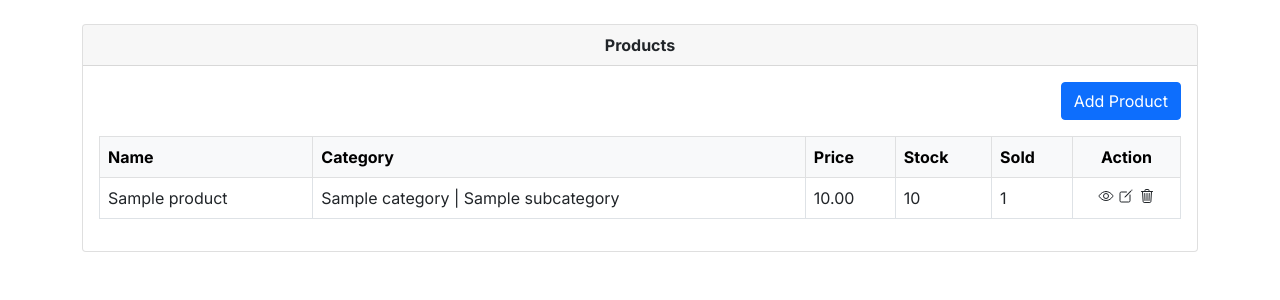
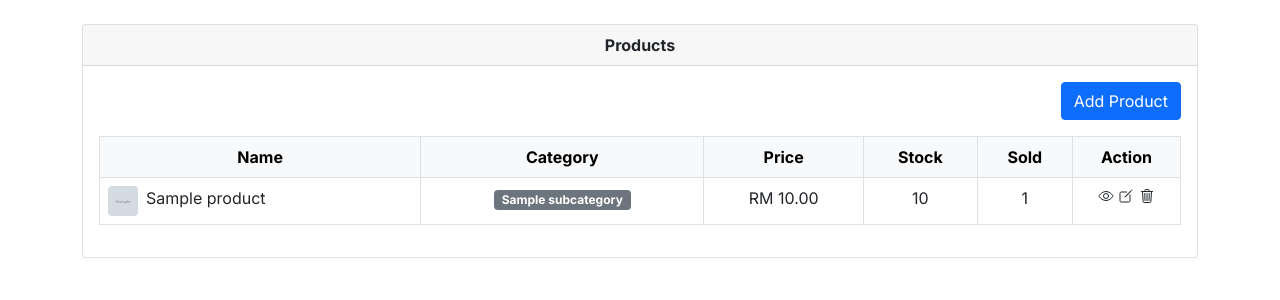
Before and after one commit to salehuddn/csc574project, a PHP site: page /products/view.php in a window 1280 px wide. Shown: the part 56-356 px from the top of the page. Run offline with PHP 8.4, Linux system fonts and the light colour scheme; tables that the repository leaves empty hold one stand-in row (values such as "Sample post"); grey boxes marked "Sample" are stand-in pictures.

Commit message:
update product list page

```diff
--- a/layouts/scripts.php
+++ b/layouts/scripts.php
@@ -3,4 +3,4 @@
 <script src="https://cdn.jsdelivr.net/npm/bootstrap@5.1.3/dist/js/bootstrap.bundle.min.js"
   integrity="sha384-ka7Sk0Gln4gmtz2MlQnikT1wXgYsOg+OMhuP+IlRH9sENBO0LRn5q+8nbTov4+1p"
   crossorigin="anonymous"></script>
-<script src="scripts.js"></script>
+<script src="../scripts.js"></script>
--- a/products/view.php
+++ b/products/view.php
@@ -53,6 +53,20 @@
   <title>GracefulGlam | Products</title>
 
   <?php @include('../layouts/header.php') ?>
+
+  <style>
+    .bg-male {
+      background-color: #274c77 !important;
+    }
+
+    .bg-female {
+      background-color: #da627d !important;
+    }
+
+    .bg-unisex {
+      background-color: #a98467 !important;
+    }
+  </style>
 </head>
 
 <body>
@@ -78,11 +92,11 @@
                 <table class="table table-bordered">
                   <thead class="border">
                     <tr class="table-light">
-                      <th scope="col">Name</th>
-                      <th scope="col">Category</th>
-                      <th scope="col">Price</th>
-                      <th scope="col">Stock</th>
-                      <th scope="col">Sold</th>
+                      <th scope="col" class="text-center">Name</th>
+                      <th scope="col" class="text-center">Category</th>
+                      <th scope="col" class="text-center">Price</th>
+                      <th scope="col" class="text-center">Stock</th>
+                      <th scope="col" class="text-center">Sold</th>
                       <th scope="col" class="text-center" width="10%">Action</th>
                     </tr>
                   </thead>
@@ -92,25 +106,45 @@
 
                         if ($result && mysqli_num_rows($result) > 0) {
                           while ($row = mysqli_fetch_assoc($result)) {
+                            $id = $row['id'];
                             $name = $row['name'];
                             $category = $row['category_name'];
                             $subcategory = $row['subcategory_name'];
                             $price = $row['price'];
                             $stock = $row['stock'];
                             $sold = $row['sold'];
+                            $image = $row['image_path'];
                       ?>
                       <tr class="border">
-                        <td><?php echo $name ?? '' ?></td>
                         <td>
-                          <?php echo $category ?? '' ?> | <?php echo $subcategory ?? '' ?>
+                          <div class="d-flex flex-wrap">
+                            <a href="<?php echo $image; ?>" target="_blank">
+                              <img src="<?php echo $image; ?>" class="rounded float-start me-2" alt="image" width="30" height="30">
+                            </a>
+                            <?php echo $name ?? '' ?>
+                          </div>
                         </td>
-                        <td><?php echo $price ?? '' ?></td>
-                        <td><?php echo $stock ?? '' ?></td>
-                        <td><?php echo $sold ?? '' ?></td>
                         <td class="text-center">
-                          <a href="../products/show.php" class="text-dark"><ion-icon name="eye-outline"></ion-icon></a>
-                          <a href="../products/create.php" class="text-dark"><ion-icon name="create-outline"></ion-icon></a>
-                          <a href="../products/delete.php" class="text-dark"><ion-icon name="trash-outline"></ion-icon></a>
+                          <?php
+                          if ($category == 'Men') {
+                            echo '<span class="badge bg-male">' .$category. '</span>';
+                          } else if ($category == 'Women') {
+                            echo '<span class="badge bg-female">' .$category. '</span>';
+                          } else if ($category == 'Unisex') {
+                            echo '<span class="badge bg-unisex">' .$category. '</span>';
+                          } else {
+                            echo '';
+                          }
+                          ?>
+                          <?php echo '<span class="badge bg-secondary">' .$subcategory ?? ''. '</span>'; ?>
+                        </td>
+                        <td class="text-center">RM <?php echo $price ?? '' ?></td>
+                        <td class="text-center"><?php echo $stock ?? '' ?></td>
+                        <td class="text-center"><?php echo $sold ?? '' ?></td>
+                        <td class="text-center">
+                          <a href="../products/show.php?product_id=<?php echo $id; ?>" class="text-dark"><ion-icon name="eye-outline"></ion-icon></a>
+                          <a href="../products/edit.php?product_id=<?php echo $id; ?>" class="text-dark"><ion-icon name="create-outline"></ion-icon></a>
+                          <a href="../products/delete.php?product_id=<?php echo $id; ?>" class="text-dark"><ion-icon name="trash-outline"></ion-icon></a>
                         </td>
                       </tr>
                       <?php
--- a/style.css
+++ b/style.css
@@ -4,8 +4,6 @@
 body {
   font-family: 'Inter', sans-serif !important;
 }
-
-
 
 
 
```
